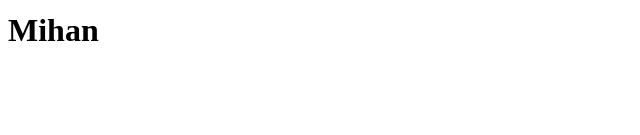
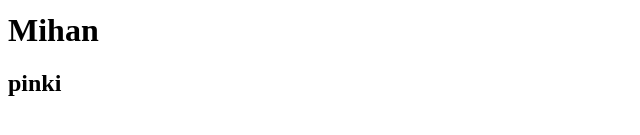
Before and after one commit to Achivhane/Freshersbatch-April21, a plain HTML site: page Index.html in a window 1280 px wide. Shown: the part 263-398 px from the top of the page, 0-640 px from the left. Drawn offline with Linux system fonts and the light colour scheme.

Commit message:
Third Commit

```diff
--- a/Index.html
+++ b/Index.html
@@ -8,5 +8,6 @@
 <h5>Asmita</h5>
 <h6>Ridhhi</h6>
 <h1>Mihan</h1>
+<h2>pinki</h2>
 </body>
 </html>
```
